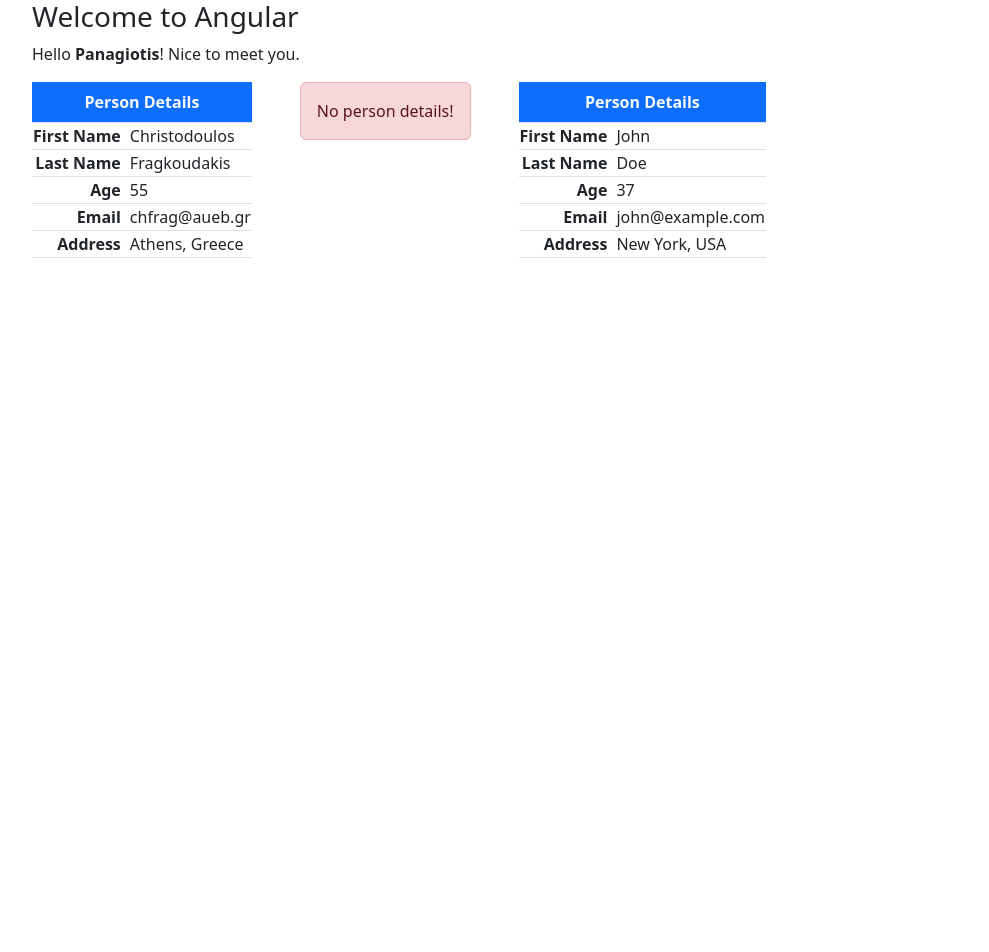
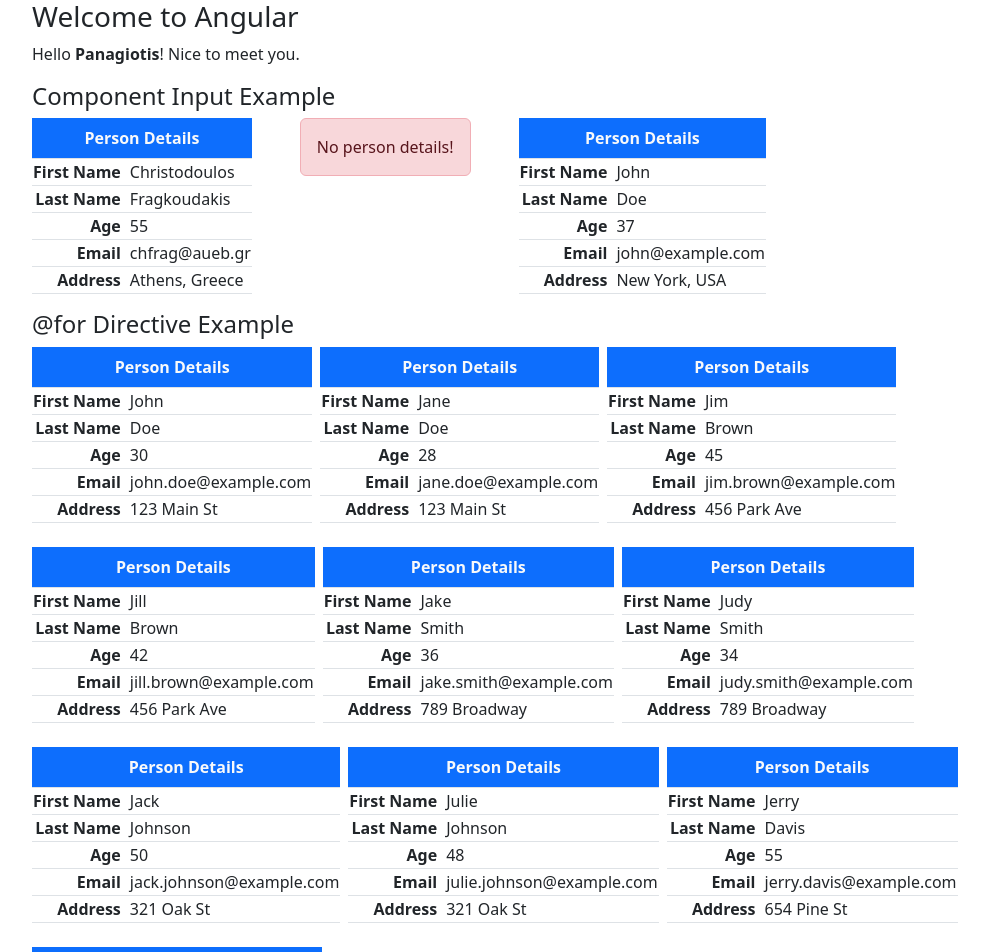
Before and after one commit to KoutoukidisPanagiotis/angular-introduction, an Angular app: page / in a window 1280 px wide. Shown: the top 952 px of the page, without its empty margins (50-1039 px from the left). Before the commit the page ends 800 px from the top, so only its background shows below. Built offline with nearby package versions, Linux system fonts and the light colour scheme.

Commit message:
@for directive

```diff
--- a/src/app/app.component.html
+++ b/src/app/app.component.html
@@ -1,9 +1,20 @@
-<div class="container"><h3>Welcome to Angular</h3>
+<div class="container">
+    <h3>Welcome to Angular</h3>
     <p>Hello <strong>{{ name }}</strong>! Nice to meet you.</p>
+
+    <h4>Component Input Example</h4>
 
     <div class="d-flex gap-5 text-nowrap">
         <app-person-table [person]="person0"></app-person-table>
         <app-person-table></app-person-table>
         <app-person-table [person]="person1"></app-person-table>
     </div>
+
+    <h4>{{'@for'}} Directive Example</h4>
+    <div class="d-flex flex-wrap text-nowrap gap-2">
+        @for(user of users; track user) {
+            <app-person-table [person]="user"></app-person-table>
+        }
     </div>
+
+</div>
--- a/src/app/app.component.ts
+++ b/src/app/app.component.ts
@@ -27,4 +27,77 @@ export class AppComponent {
     email: 'john@example.com',
     address: 'New York, USA',
   };
+
+  users: Person[] = [
+    {
+      givenName: 'John',
+      surName: 'Doe',
+      age: 30,
+      email: 'john.doe@example.com',
+      address: '123 Main St',
+    },
+    {
+      givenName: 'Jane',
+      surName: 'Doe',
+      age: 28,
+      email: 'jane.doe@example.com',
+      address: '123 Main St',
+    },
+    {
+      givenName: 'Jim',
+      surName: 'Brown',
+      age: 45,
+      email: 'jim.brown@example.com',
+      address: '456 Park Ave',
+    },
+    {
+      givenName: 'Jill',
+      surName: 'Brown',
+      age: 42,
+      email: 'jill.brown@example.com',
+      address: '456 Park Ave',
+    },
+    {
+      givenName: 'Jake',
+      surName: 'Smith',
+      age: 36,
+      email: 'jake.smith@example.com',
+      address: '789 Broadway',
+    },
+    {
+      givenName: 'Judy',
+      surName: 'Smith',
+      age: 34,
+      email: 'judy.smith@example.com',
+      address: '789 Broadway',
+    },
+    {
+      givenName: 'Jack',
+      surName: 'Johnson',
+      age: 50,
+      email: 'jack.johnson@example.com',
+      address: '321 Oak St',
+    },
+    {
+      givenName: 'Julie',
+      surName: 'Johnson',
+      age: 48,
+      email: 'julie.johnson@example.com',
+      address: '321 Oak St',
+    },
+    {
+      givenName: 'Jerry',
+      surName: 'Davis',
+      age: 55,
+      email: 'jerry.davis@example.com',
+      address: '654 Pine St',
+    },
+    {
+      givenName: 'June',
+      surName: 'Davis',
+      age: 53,
+      email: 'june.davis@example.com',
+      address: '654 Pine St',
+    },
+  ];
 }
--- a/src/app/components/person-table/person-table.component.html
+++ b/src/app/components/person-table/person-table.component.html
@@ -3,7 +3,7 @@
     No person details!
   </div>
 } @else {
-<table class="table table-bordered w-50">
+<table class="table table-bordered">
     <caption class="caption-top fw-bold bg-primary text-light text-center">
       Person Details
     </caption>
```
Also changed, not shown: 1 other file (tests, documents, lock files or other folders). Lines whose indentation alone changed are shown as unchanged.
